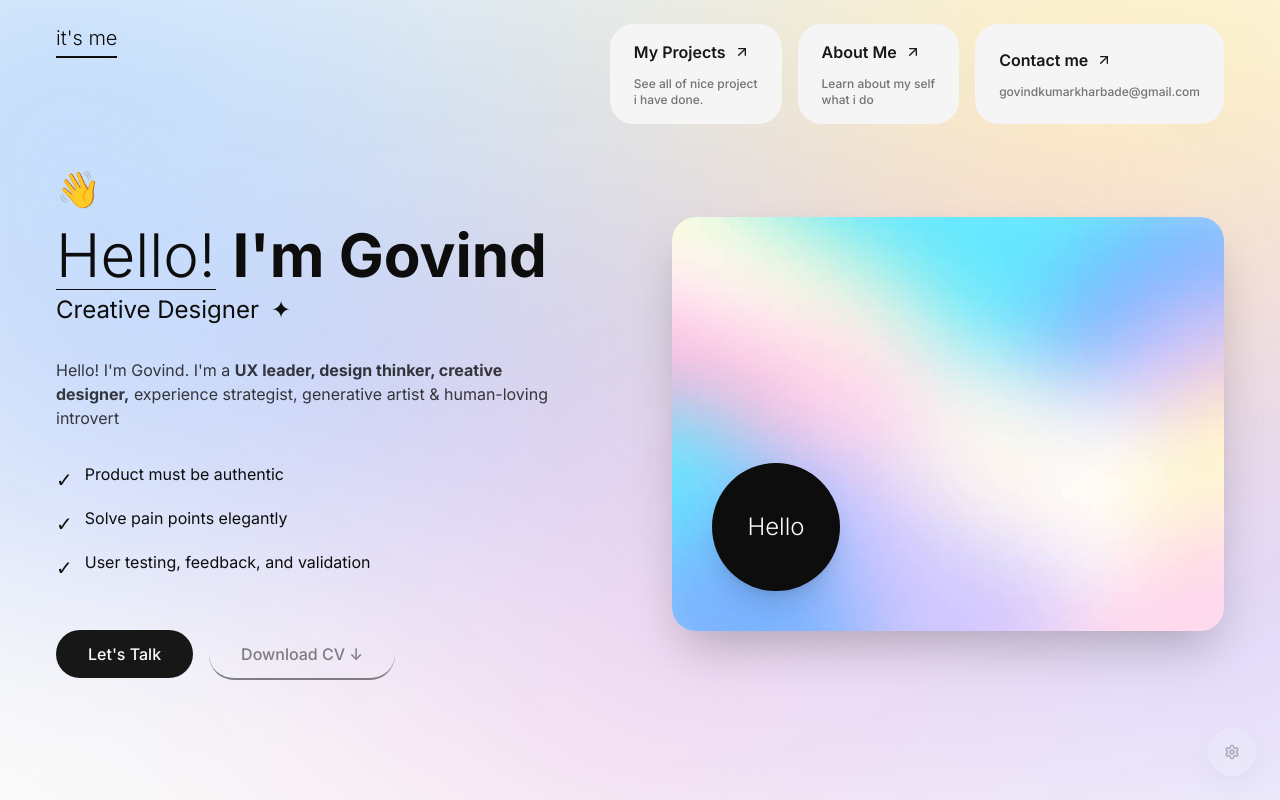
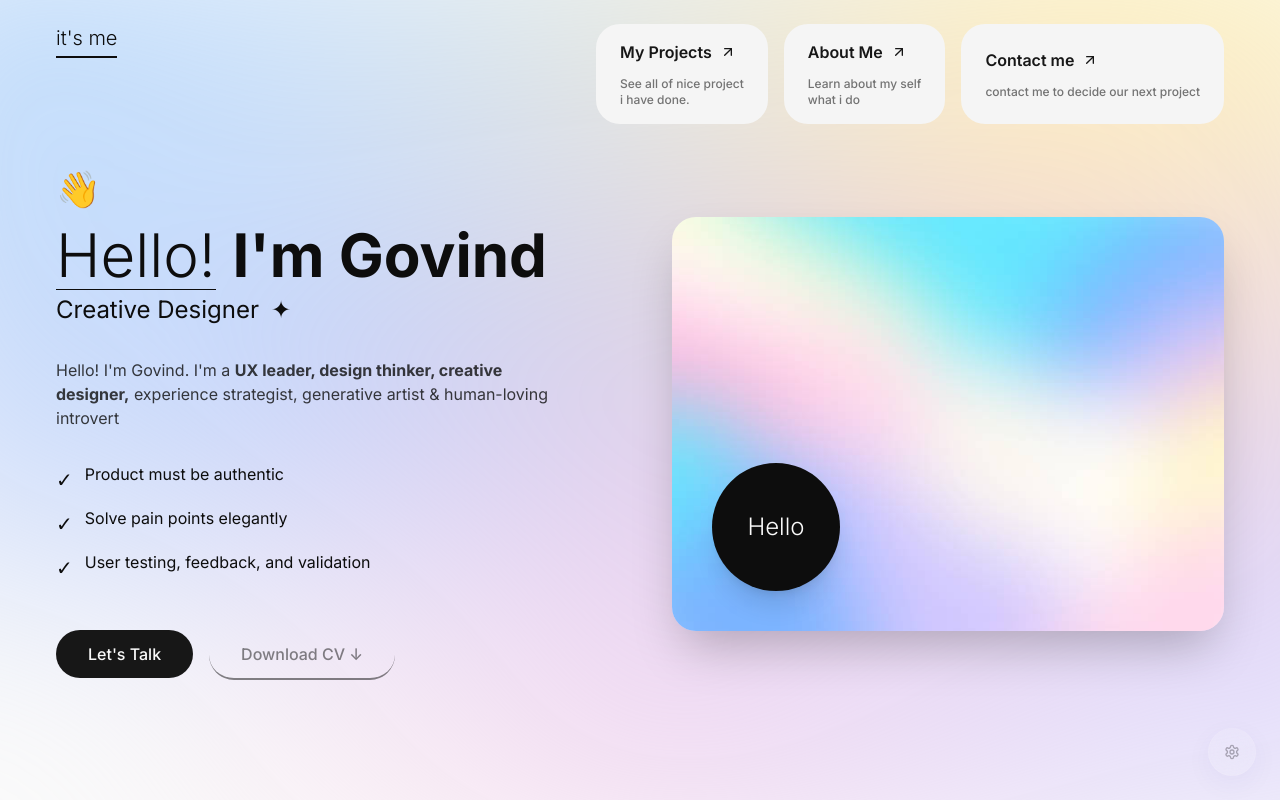
Before and after one commit to UserX2006india/MyPortfolioX, a React (Vite) app: page / in a window 1280 px wide. Shown: the top 800 px of the page. Built offline with nearby package versions, Linux system fonts and the light colour scheme; no server answers; the database is empty; the HTML template or start-up script is replaced by a standard one.

Commit message:
Update header text

```diff
--- a/src/components/Header.tsx
+++ b/src/components/Header.tsx
@@ -43,7 +43,7 @@ export const Header = () => {
               <span className="font-semibold text-base">Contact me</span>
               <ArrowUpRight className="w-4 h-4" />
             </div>
-            <span className="text-xs text-muted-foreground text-left">govindkumarkharbade@gmail.com</span>
+            <span className="text-xs text-muted-foreground text-left">contact me to decide our next project</span>
           </Button>
         </div>
       </div>
```
